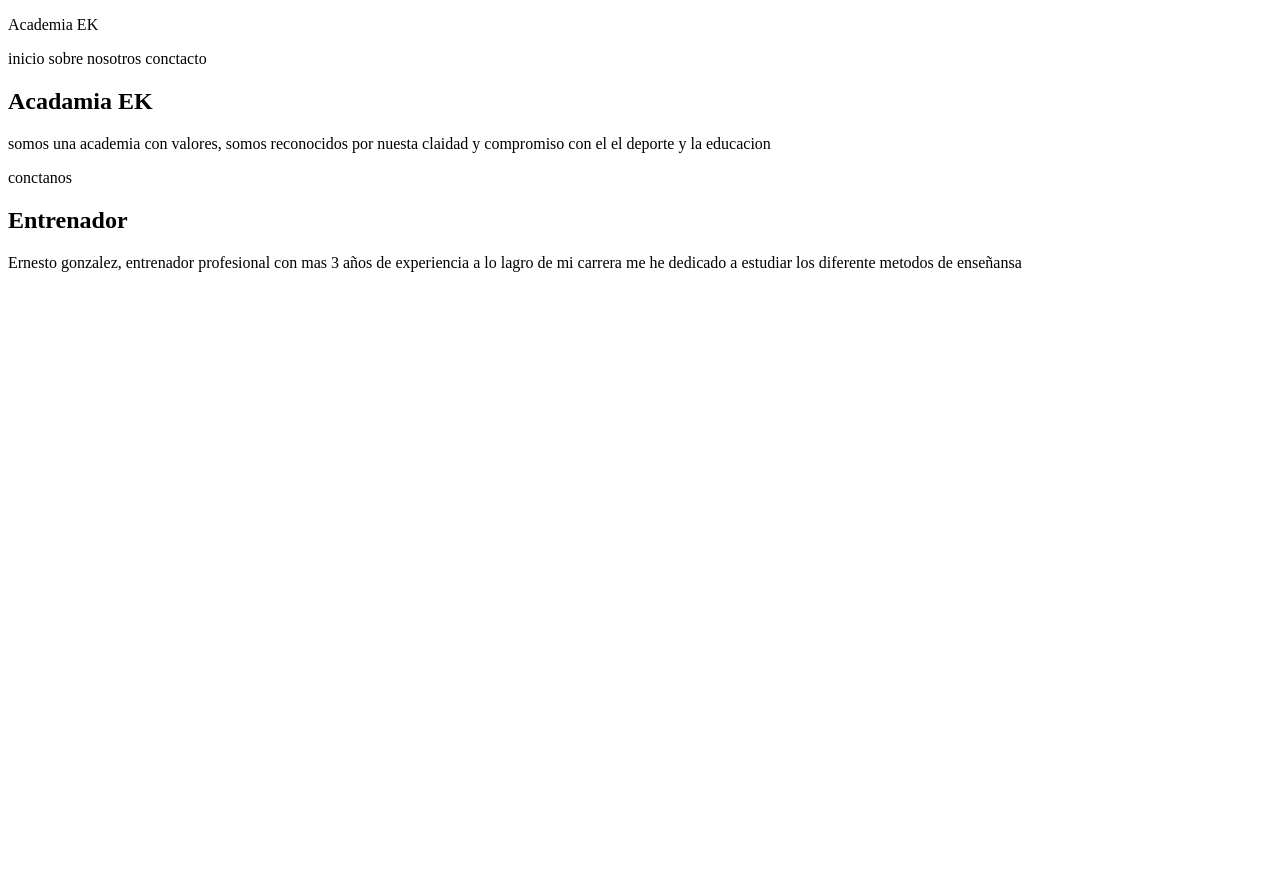
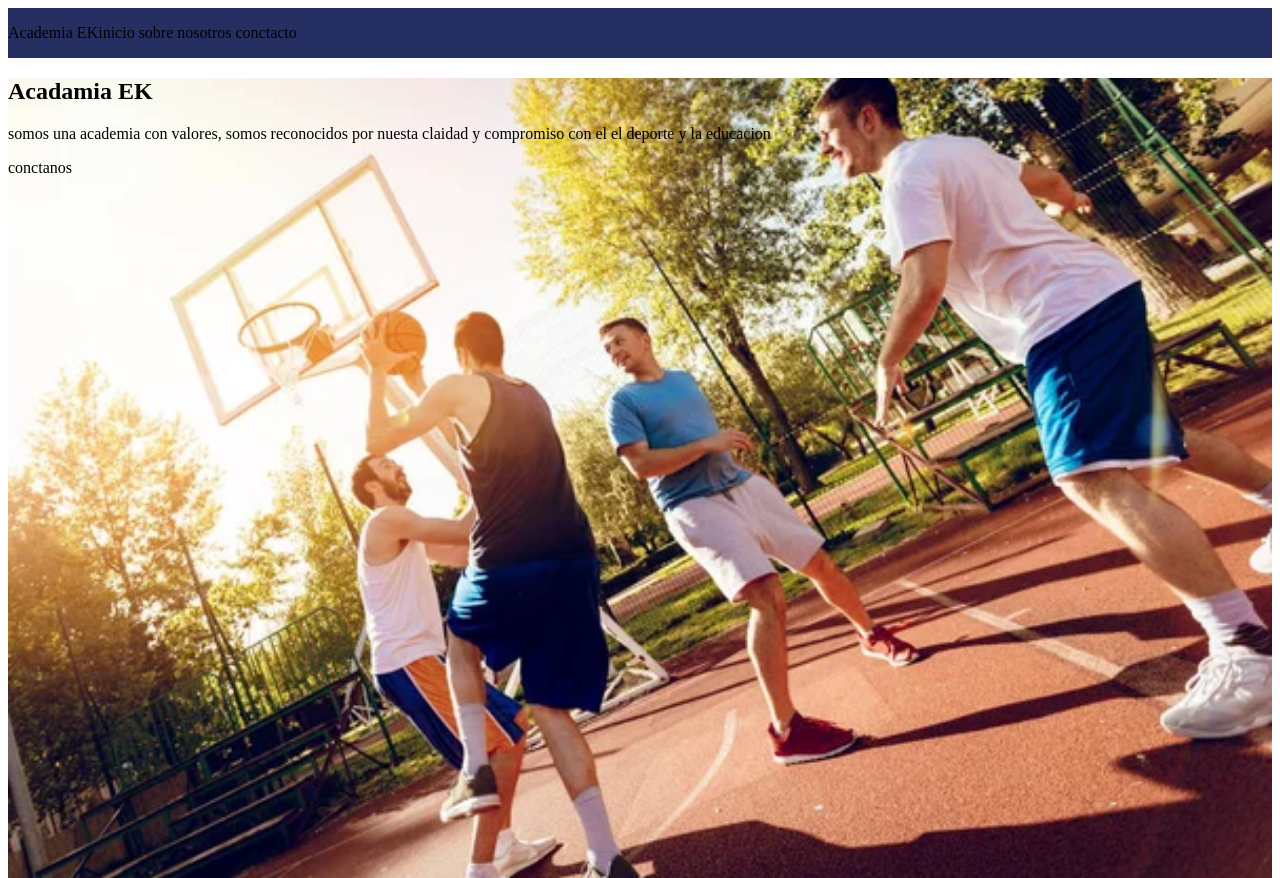
Before and after one commit to fernando-kira/portafolio, a plain HTML site: page index.html in a window 1280 px wide. Shown: the top 878 px of the page. Before the commit the page ends 800 px from the top, so only its background shows below. Drawn offline with Linux system fonts and the light colour scheme.

Commit message:
actualiza el css

```diff
--- a/index.html
+++ b/index.html
@@ -4,19 +4,21 @@
     <meta charset="UTF-8">
     <meta name="viewport" content="width=device-width, initial-scale=1.0">
     <title>Document</title>
+    <link rel="stylesheet" href="style/style.css">
 </head>
 <body>
-    <header>
-        <p>
+    <header class="header">
+        <section class= "header__menu">
+            <p class="header__menu__paginas">
                 Academia EK
             </p>
 
-        <p>
+            <p class="header__menu__paginas">
                 <a>inicio</a>
                 <a>sobre nosotros</a>
                 <a>conctacto</a>
             </p>
-
+        </section>
     </header>
 
 
--- a/style/style.css
+++ b/style/style.css
@@ -0,0 +1,34 @@
+@import url('https://fonts.googleapis.com/css2?family=Krona+One&family=Montserrat:ital,wght@0,100..900;1,100..900&display=swap');
+
+:root{
+    --color-primario: #rgba(168, 91, 91, 0.938);
+
+    --fuente-titulos: "Krona one", sans-serif;
+    --fuente-texto: "Montserrat", sans-serif;
+
+}
+
+
+.header{
+    background-color: rgba(28, 37, 90, 0.952);
+}
+
+.header__menu{
+    display: flex;
+
+}
+
+.header__menu__pagias{
+    font-family: "Montserrat", sans-serif;
+
+}
+
+
+.inicio{
+    background-image: url("../assets/fondo.jpg");
+     background-size: cover;
+     background-position: center;
+     background-repeat: no-repeat;
+     height: 100vh;
+     margin: 0%;
+}
```
Also changed, not shown: assets/fondo.jpg (added). Lines whose indentation alone changed are shown as unchanged.
